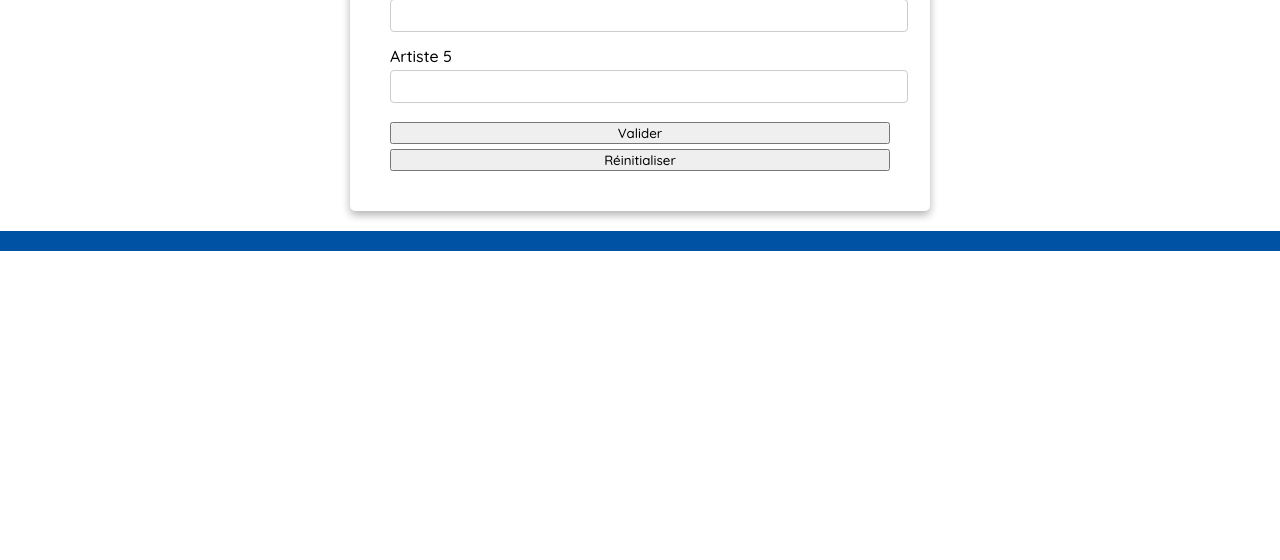
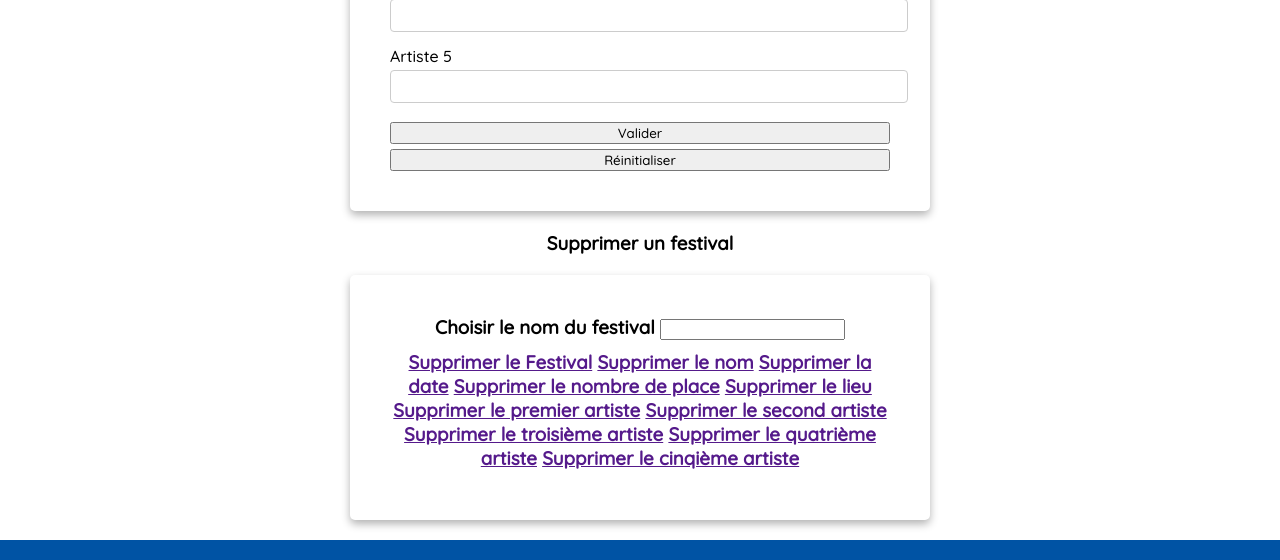
Before and after one commit to Nathanmarij/SAE301, a PHP site: page /administration.php in a window 1280 px wide. Shown: the part 695-1255 px from the top of the page. Run offline with PHP 8.4, Linux system fonts and the light colour scheme.

Commit message:
adminisation suppression de données
j'ai rajouté une classe article pour pouvoir supprimer un festival ou une données d'un festival

```diff
--- a/sae301/administration.php
+++ b/sae301/administration.php
@@ -111,7 +111,27 @@
                 <button type="reset">Réinitialiser</button>
             </form>
         </article>
+        <article class="suppfestival">
+            <h3>Supprimer un festival<h3>
+            <form method="POST">
+            <li>
+            <label for="nom">Choisir le nom du festival</label>
+            <input>
+            <li>
+            <a href="">Supprimer le Festival</a>
+            <a href="">Supprimer le nom</a>
+            <a href="">Supprimer la date</a>
+            <a href="">Supprimer le nombre de place</a>
+            <a href="">Supprimer le lieu</a>
+            <a href="">Supprimer le premier artiste</a>
+            <a href="">Supprimer le second artiste</a>
+            <a href="">Supprimer le troisième artiste</a>
+            <a href="">Supprimer le quatrième artiste</a>
+            <a href="">Supprimer le cinqième artiste</a>
+            </form>
+        </article>
     </section>
+
     <footer>
 
     </footer>
```
